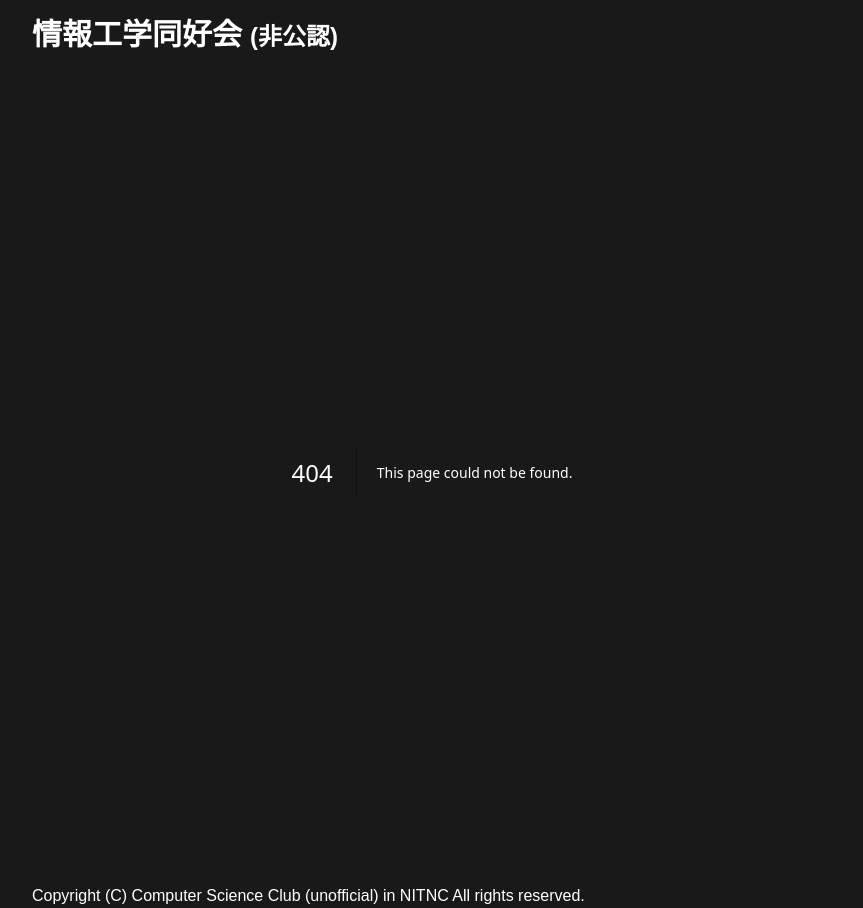
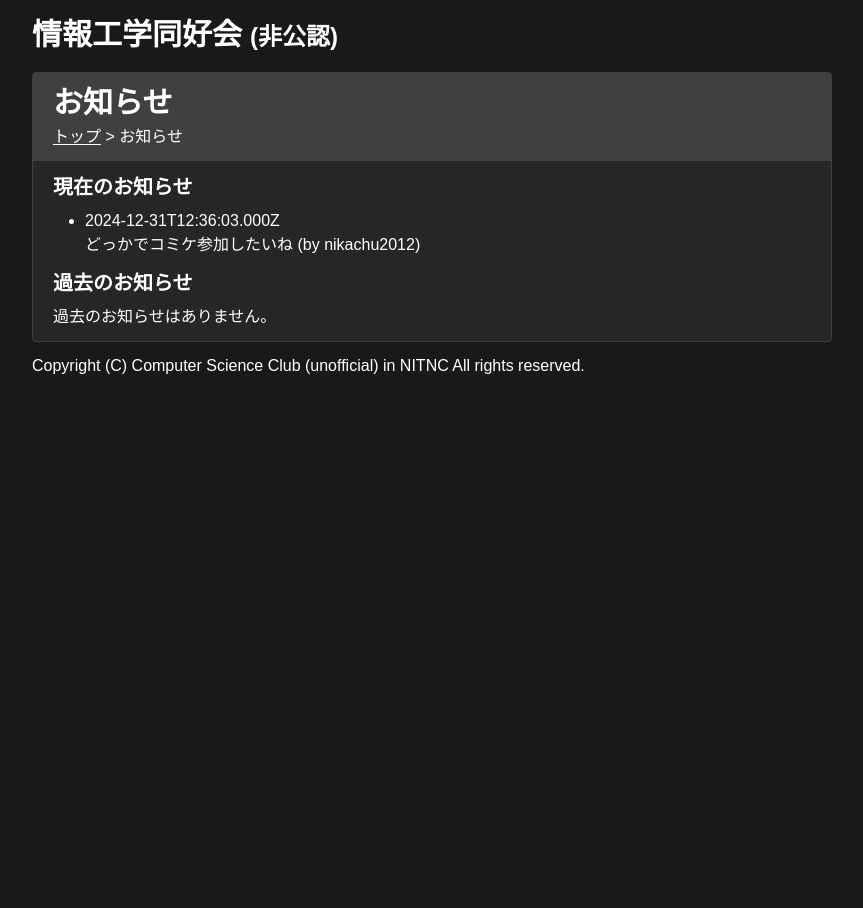
Before and after one commit to csc-a452p/website, a Next.js app: page /notice in a window 1280 px wide. Before the commit this address had no page. Shown: the whole page, without its empty margins (208-1071 px from the left). After the commit the page ends 800 px from the top, so only its background shows below. Built offline with nearby package versions, Linux system fonts and the light colour scheme.

Commit message:
[add] おしらせを追加

```diff
--- /dev/null
+++ b/app/notice/page.tsx
@@ -0,0 +1,44 @@
+import { Metadata } from "next";
+import Link from "next/link";
+import NoticeItem from "../components/NoticeItem";
+
+export const metadata: Metadata = {
+    title: 'お知らせ',
+}
+
+export default function Home() {
+    return (
+        <>
+            <main className="w-full md:m-auto flex gap-2">
+                <div className={`w-full bg-neutral-800 border border-neutral-700 rounded`}>
+                    <div className="bg-neutral-700 p-3 pl-5">
+                        <h1 className="w-full font-bold text-3xl mb-1">お知らせ</h1>
+                        <div><Link href={"/"} className="underline underline-offset-2">トップ</Link> &gt; お知らせ</div>
+                    </div>
+
+                    <div className="ml-2 flex flex-col gap-3 p-3">
+
+                        <div className="flex flex-col gap-2">
+                            <h2 className="text-xl font-bold">現在のお知らせ</h2>
+                            <ul className="list-disc ml-8 flex flex-col gap-2">
+                                <NoticeItem time={new Date()} author={"nikachu2012"}>どっかでコミケ参加したいね</NoticeItem>
+                            </ul>
+                        </div>
+
+                        <div className="flex flex-col gap-2">
+                            <h2 className="text-xl font-bold">過去のお知らせ</h2>
+                            過去のお知らせはありません。
+                            {/* <ul className="list-disc ml-8">
+                                <li>2024-12-31 どっかでコミケ参加したいね (by nikachu)</li>
+                                <li>2024-12-31 どっかでコミケ参加したいね (by nikachu)</li>
+                                <li>2024-12-31 どっかでコミケ参加したいね (by nikachu)</li>
+                                <li>2024-12-31 どっかでコミケ参加したいね (by nikachu)</li>
+                            </ul> */}
+                        </div>
+
+                    </div>
+                </div>
+            </main>
+        </>
+    );
+}
```
